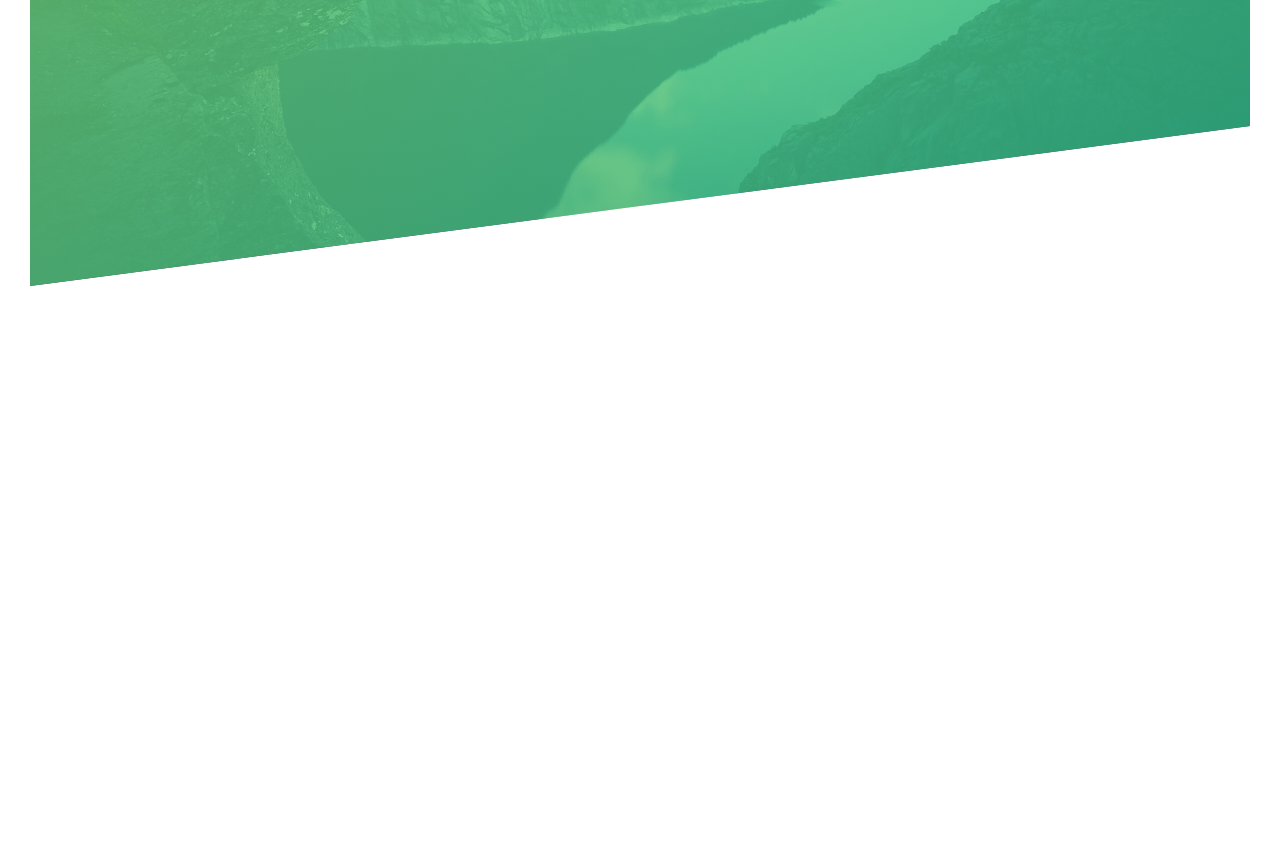
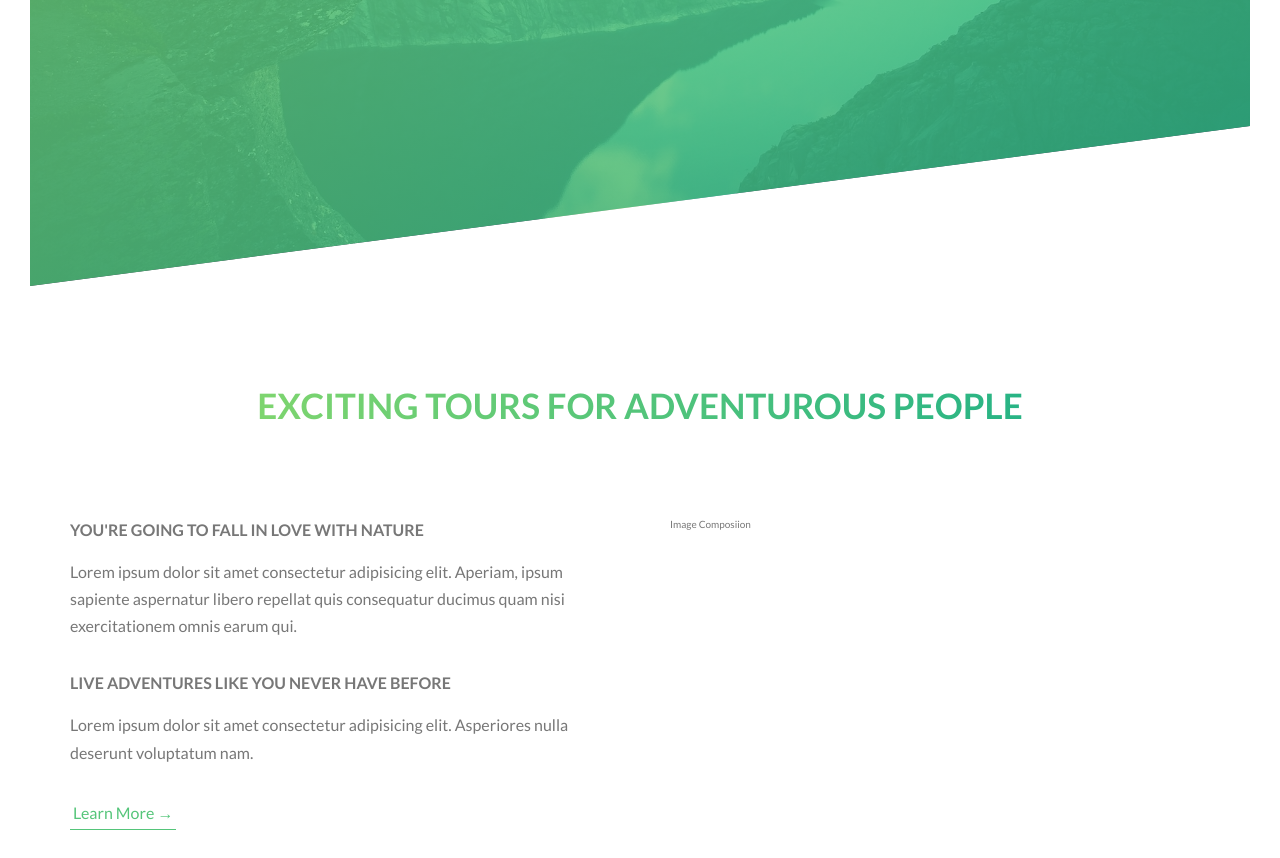
Before and after one commit to Abdullah-Sajjad026/natours, a website: page index.html in a window 1280 px wide. Shown: the part 504-1362 px from the top of the page. Before the commit the page ends 820 px from the top, so only its background shows below. Drawn offline with Linux system fonts and the light colour scheme.

Commit message:
added about col-1-of-2

```diff
--- a/index.html
+++ b/index.html
@@ -6,6 +6,7 @@
     <meta name="viewport" content="width=device-width, initial-scale=1.0" />
     <link href="https://fonts.googleapis.com/css?family=Lato:100,300,400,700,900" rel="stylesheet" />
     <link rel="stylesheet" href="/css/style.css" />
+    <link rel="shortcut icon" type="image/png" href="images/favicon.png">
 
     <title>Natours | Exciting tours for adventurous people</title>
 </head>
@@ -25,6 +26,40 @@
         </div>
     </header>
 
+    <main>
+
+        <section class="section-about">
+            <div class="u-center-text u-margin-bottom-big">
+                <h2 class="heading-secondary">
+                    Exciting tours for adventurous people
+                </h2>
+            </div>
+
+            <div class="row">
+                <div class="col-1-0f-2">
+                    <h3 class="heading-tertiary u-margin-bottom-small">
+                        You're going to fall in love with nature
+                    </h3>
+                    <p class="paragraph">
+                        Lorem ipsum dolor sit amet consectetur adipisicing elit. Aperiam, ipsum sapiente aspernatur
+                        libero repellat quis consequatur ducimus quam nisi exercitationem omnis earum qui.
+                    </p>
+                    <h3 class="heading-tertiary u-margin-bottom-small">
+                        Live adventures like you never have before
+                    </h3>
+                    <p class="paragraph">
+                        Lorem ipsum dolor sit amet consectetur adipisicing elit. Asperiores nulla deserunt voluptatum
+                        nam.
+                    </p>
+                    <a href="#" class="btn-text">Learn More &rarr;</a>
+                </div>
+                <div class="col-1-0f-2">
+                    Image Composiion
+                </div>
+            </div>
+        </section>
+
+    </main>
     <!-- <div class="grid-test">
 
         <div class="row">
--- a/sass/abstracts/_variables.scss
+++ b/sass/abstracts/_variables.scss
@@ -5,8 +5,13 @@
 $color-grey-dark: #777;
 $color-white: #fff;
 $color-black: #000;
+$color-grey-light-1: #f7f7f7;
+
+//  Font-sizes
+$default-font-size: 1.6rem;
+
 
 // GRID
 $grid-width: 114rem;
 $gutter-vertical: 8rem;
-$gutter-horizontal: 8rem;
+$gutter-horizontal: 6rem;
--- a/sass/base/_typography.scss
+++ b/sass/base/_typography.scss
@@ -27,3 +27,42 @@
     }
 
 }
+
+.heading-secondary {
+    font-size: 3.5rem;
+    font-weight: 700;
+    text-transform: uppercase;
+    background-image: linear-gradient(to right, $color-primary-light, $color-primary-dark);
+    display: inline-block;
+    background-clip: text;
+    -webkit-background-clip: text;
+    color: transparent;
+    transition: all .2s;
+    -webkit-transition: all .2s;
+    -moz-transition: all .2s;
+    -ms-transition: all .2s;
+    -o-transition: all .2s;
+
+    &:hover {
+        transform: skewY(2deg) skewX(20deg);
+        -webkit-transform: skewY(2deg) skewX(20deg);
+        -moz-transform: skewY(2deg) skewX(20deg);
+        -ms-transform: skewY(2deg) skewX(20deg);
+        -o-transform: skewY(2deg) skewX(20deg);
+        text-shadow: .5rem 1rem 2rem rgba($color-black, .2);
+    }
+}
+
+.heading-tertiary {
+    font-size: $default-font-size;
+    font-weight: 700;
+    text-transform: uppercase;
+}
+
+.paragraph {
+    font-size: $default-font-size;
+
+    &:not(:last-child) {
+        margin-bottom: 3rem;
+    }
+}
--- a/sass/base/_utilities.scss
+++ b/sass/base/_utilities.scss
@@ -0,0 +1,15 @@
+.u-center-text {
+    text-align: center;
+}
+
+.u-margin-bottom-big {
+    margin-bottom: 8rem;
+}
+
+.u-margin-bottom-medium {
+    margin-bottom: 4rem;
+}
+
+.u-margin-bottom-small {
+    margin-bottom: 1.5rem;
+}
--- a/sass/components/_buttons.scss
+++ b/sass/components/_buttons.scss
@@ -7,7 +7,7 @@
         padding: 1.5rem 3.5rem;
         text-decoration: none;
         border-radius: 10rem;
-        font-size: 1.6rem;
+        font-size: $default-font-size;
         -webkit-border-radius: 10rem;
         -moz-border-radius: 10rem;
         -ms-border-radius: 10rem;
@@ -85,6 +85,42 @@
         box-shadow: 0 .5rem 1rem rgba($color-black, 0.2);
     }
 
+}
 
+.btn-text {
 
+    &:link,
+    &:visited {
+        font-size: $default-font-size;
+        color: $color-primary;
+        display: inline-block;
+        text-decoration: none;
+        border-bottom: 1px solid $color-primary;
+        padding: 3px;
+        transition: all .2s;
+        -webkit-transition: all .2s;
+        -moz-transition: all .2s;
+        -ms-transition: all .2s;
+        -o-transition: all .2s;
+    }
+
+    &:hover {
+        background-color: $color-primary;
+        color: $color-white;
+        box-shadow: 0 1rem 2rem rgba($color-black, .15);
+        transform: translateY(-2px);
+        -webkit-transform: translateY(-2px);
+        -moz-transform: translateY(-2px);
+        -ms-transform: translateY(-2px);
+        -o-transform: translateY(-2px);
+    }
+
+    &:active {
+        box-shadow: 0 .5rem 1rem rgba($color-black, .15);
+        transform: translate(0);
+        -webkit-transform: translate(0);
+        -moz-transform: translate(0);
+        -ms-transform: translate(0);
+        -o-transform: translate(0);
+    }
 }
--- a/sass/layout/_grid.scss
+++ b/sass/layout/_grid.scss
@@ -1,14 +1,12 @@
 .row {
     max-width: $grid-width;
     margin: 0 auto;
-    background-color: #eee;
 
     &:not(:last-child) {
         margin-bottom: $gutter-vertical;
     }
 
     [class^="col-"] {
-        background-color: orangered;
         float: left;
 
         &:not(:last-child) {
--- a/sass/pages/_home.scss
+++ b/sass/pages/_home.scss
@@ -0,0 +1,5 @@
+.section-about {
+    border-color: $color-grey-light-1;
+    padding: 25rem 0;
+    margin-top: -20vh;
+}
```
Also changed, not shown: css/style.css.
